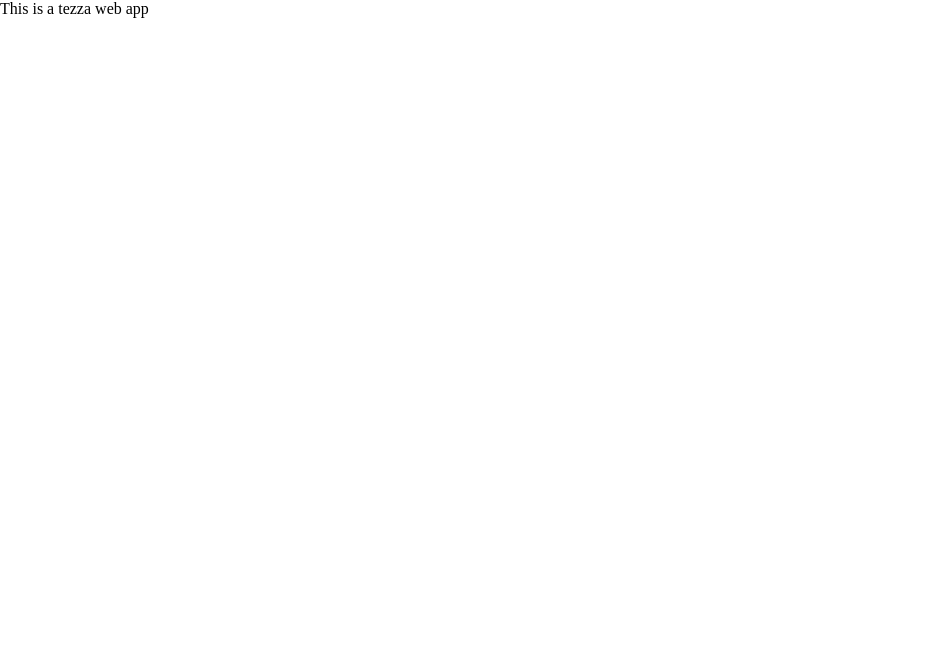
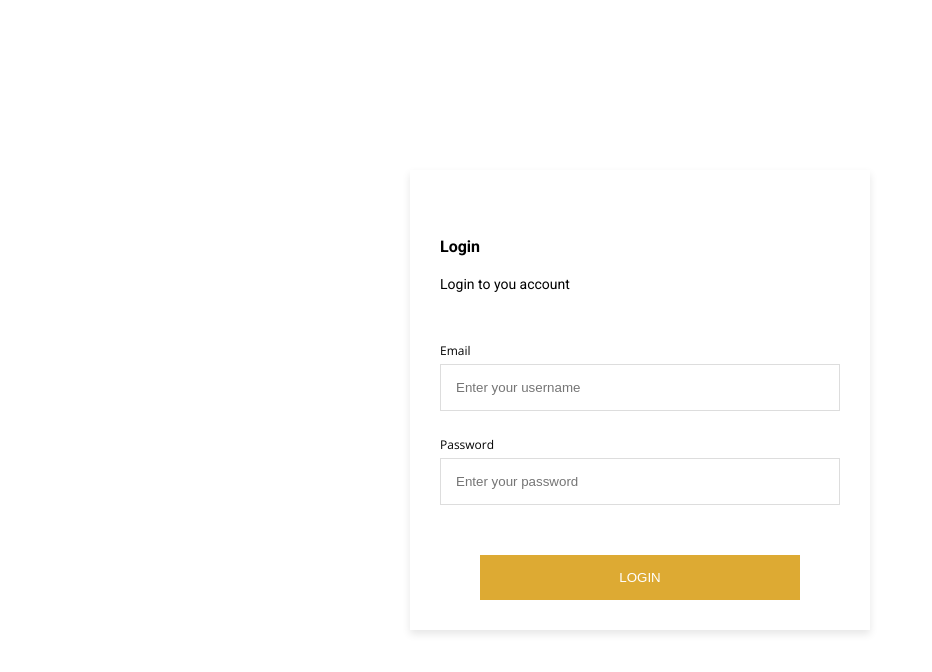
Before and after one commit to siccoo/tezza-test, a React (Create React App) app: page / in a window 1280 px wide. Shown: the top 672 px of the page, without its empty margins (0-932 px from the left). Built offline with nearby package versions, Linux system fonts and the light colour scheme.

Commit message:
structuring & update of Login file

```diff
--- a/package.json
+++ b/package.json
@@ -6,6 +6,7 @@
     "@testing-library/jest-dom": "^5.17.0",
     "@testing-library/react": "^13.4.0",
     "@testing-library/user-event": "^13.5.0",
+    "antd": "^5.8.5",
     "react": "^18.2.0",
     "react-dom": "^18.2.0",
     "react-router-dom": "^6.15.0",
--- a/src/App.js
+++ b/src/App.js
@@ -1,7 +1,13 @@
+import { Routes, Route } from "react-router-dom";
+// import 'antd/dist/antd.min.css';
+import Login from "./components/Login";
+
 function App() {
   return (
-    <div className="App">
-      This is a tezza web app
+    <div>
+      <Routes>
+        <Route path="/" element={<Login />} />
+      </Routes>
     </div>
   );
 }
--- /dev/null
+++ b/src/components/Login/index.jsx
@@ -0,0 +1,35 @@
+import React from "react";
+
+const Login = () => {
+  return (
+    <>
+      <div class="container">
+        <div class="card">
+          <h6>Login</h6>
+          <p>Login to you account</p>
+          <form>
+            <label for="username">Email</label>
+            <input
+              type="text"
+              id="username"
+              placeholder="Enter your username"
+            />
+
+            <label for="password">Password</label>
+            <input
+              type="password"
+              id="password"
+              placeholder="Enter your password"
+            />
+
+            <div>
+              <button type="submit">Login</button>
+            </div>
+          </form>
+        </div>
+      </div>
+    </>
+  );
+};
+
+export default Login;
--- a/src/index.css
+++ b/src/index.css
@@ -1,5 +1,142 @@
-body {
+@import url('https://fonts.googleapis.com/css2?family=Open+Sans:wght@400;500;600&family=Roboto:wght@400;500;700&display=swap');
+
+html, body {
   margin: 0;
   padding: 0;
   box-sizing: border-box;
+  font-family: 'Roboto', Arial, sans-serif;
 }
+
+html
+
+/* LOGIN SCREEN */
+
+.container {
+  display: flex;
+  justify-content: center;
+  align-items: center;
+  height: 100vh;
+}
+
+.card {
+  width: 400px;
+  background-color: #fff;
+  padding: 30px;
+  /* border-radius: 10px; */
+  box-shadow: 0 4px 8px rgba(0, 0, 0, 0.1);
+  text-align: center;
+}
+
+h6 {
+  color: #000000;
+  margin-bottom: 20px;
+  text-align: left !important;
+  font-size: 16px;
+  font-family: "Roboto";
+}
+
+p {
+  color: #000000;
+  margin-bottom: 50px;
+  text-align: left !important;
+  font-size: 14px;
+  font-family: "Roboto";
+}
+
+form {
+  display: flex;
+  flex-direction: column;
+}
+
+label {
+  text-align: left;
+  margin-bottom: 5px;
+  font-size: 12px;
+  font-family: 'Open Sans';
+}
+
+input {
+  padding: 15px;
+  margin-bottom: 25px;
+  border: 1px solid #ddd;
+  /* border-radius: 5px; */
+}
+
+button {
+  padding: 15px;
+  background-color: #DDAA33;
+  color: #fff;
+  border: none;
+  margin-top: 25px;
+  /* border-radius: 5px; */
+  cursor: pointer;
+  width: 80%;
+  text-transform: uppercase;
+}
+
+.switch {
+  margin-top: 15px;
+  font-size: 14px;
+}
+
+.switch a {
+  color: #007BFF;
+  text-decoration: none;
+}
+
+
+.yellow_bg {
+  background-color: #DDAA33;
+  height: 440px;
+}
+
+svg {
+  height: 600px;
+  width: 100%;
+  position: absolute;
+  top: 100px;
+  right: 1px;
+}
+
+.form-signin {
+  max-width: 380px;
+  padding: 15px 35px 45px;
+  margin-top: 80px;
+  margin-bottom: 80px;
+  background-color: #fff;
+  border-top: 1px solid rgba(0,0,0,0.08);
+  border-right: 1px solid rgba(0,0,0,0.1);
+  border-bottom: 1px solid rgba(0,0,0,0.12);
+  border-left: 1px solid rgba(0,0,0,0.08);
+  box-shadow: 0 3rem 5rem -2rem rgba(0, 0, 0, 0.2);
+}
+
+.form-control {
+  font-size: 16px;
+  padding: 10px;
+  box-sizing: border-box;
+  height: auto;
+  border-radius: 1px;
+}
+/* enable absolute positioning */
+.inner-addon {
+    position: relative;
+}
+
+/* style icon */
+.inner-addon .glyphicon {
+  position: absolute;
+  top: 26px;
+  padding: 14px 30px 14px 20px;
+  background-color: rgba(0,0,0,0.05);
+  pointer-events: none;
+  border-right: 1px solid rgba(0,0,0,0.1);
+}
+
+/* add padding  */
+.left-addon input  { padding-left:  65px; }
+
+.form-signin input {
+  margin-bottom:15px;
+  height:44px;
+}
```
Also changed, not shown: src/components/Sidebar/index.jsx (added, +69 -0 lines), src/components/Topbar/index.jsx (added, +9 -0 lines), src/pages/Clients/index.jsx (added, +9 -0 lines), src/assets/images/logo.png (added), 1 other file (tests, documents, lock files or other folders).
